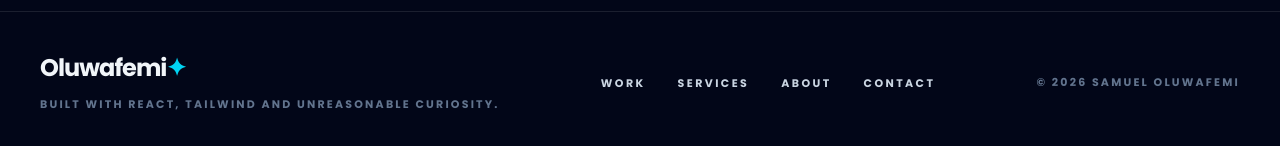
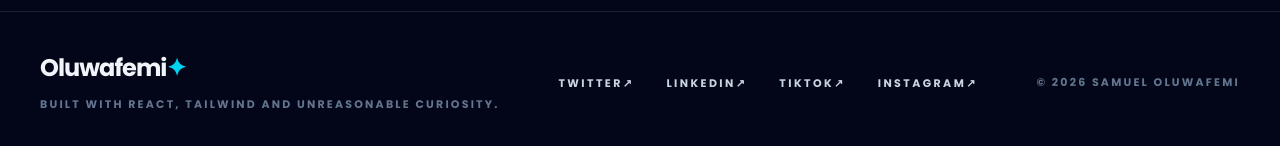
Before and after one commit to Samuel-Oluwafemi/Oluwafemi, a React (Vite) app in the folder Oluwafemi/: page / in a window 1280 px wide. Shown: the part 7328-7474 px from the top of the page. Built offline with nearby package versions, Linux system fonts and the light colour scheme.

Commit message:
adding social media links

```diff
--- a/Oluwafemi/src/components/layout/Footer.jsx
+++ b/Oluwafemi/src/components/layout/Footer.jsx
@@ -3,21 +3,54 @@ export default function Footer() {
     <footer className="border-t border-white/10 py-10">
       <div className="container mx-auto flex max-w-7xl flex-col gap-8 px-5 sm:px-8 lg:flex-row lg:items-center lg:justify-between lg:px-10">
         <div>
-          <a className="text-2xl font-bold tracking-[-.04em] text-slate-100" href="#home">
+          <a
+            className="text-2xl font-bold tracking-[-.04em] text-slate-100"
+            href="#home"
+          >
             Oluwafemi<span className="text-cyan-400">✦</span>
           </a>
-          <p className="mt-3 text-[11px] font-bold uppercase tracking-[0.2em] text-slate-500">Built with React, Tailwind and unreasonable curiosity.</p>
+          <p className="mt-3 text-[11px] font-bold uppercase tracking-[0.2em] text-slate-500">
+            Built with React, Tailwind and unreasonable curiosity.
+          </p>
         </div>
         <ul className="flex flex-wrap gap-8">
-          <li><a className="text-[11px] font-bold uppercase tracking-[0.22em] text-slate-300 transition hover:text-cyan-300" href="#work">Work</a></li>
-          <li><a className="text-[11px] font-bold uppercase tracking-[0.22em] text-slate-300 transition hover:text-cyan-300" href="#services">Services</a></li>
-          <li><a className="text-[11px] font-bold uppercase tracking-[0.22em] text-slate-300 transition hover:text-cyan-300" href="#about">About</a></li>
-          <li><a className="text-[11px] font-bold uppercase tracking-[0.22em] text-slate-300 transition hover:text-cyan-300" href="#contact">Contact</a></li>
+          <li>
+            <a
+              className="text-[11px] font-bold uppercase tracking-[0.22em] text-slate-300 transition hover:text-cyan-300"
+              href="https://x.com/samuelfemi_dev"
+            >
+              Twitter↗
+            </a>
+          </li>
+          <li>
+            <a
+              className="text-[11px] font-bold uppercase tracking-[0.22em] text-slate-300 transition hover:text-cyan-300"
+              href="#services"
+            >
+              LinkedIn↗
+            </a>
+          </li>
+          <li>
+            <a
+              className="text-[11px] font-bold uppercase tracking-[0.22em] text-slate-300 transition hover:text-cyan-300"
+              href="#about"
+            >
+              Tiktok↗
+            </a>
+          </li>
+          <li>
+            <a
+              className="text-[11px] font-bold uppercase tracking-[0.22em] text-slate-300 transition hover:text-cyan-300"
+              href="#contact"
+            >
+              Instagram↗
+            </a>
+          </li>
         </ul>
         <div className="text-[11px] font-bold uppercase tracking-[0.2em] text-slate-500">
           © 2026 Samuel Oluwafemi
         </div>
       </div>
     </footer>
-  )
+  );
 }
```
